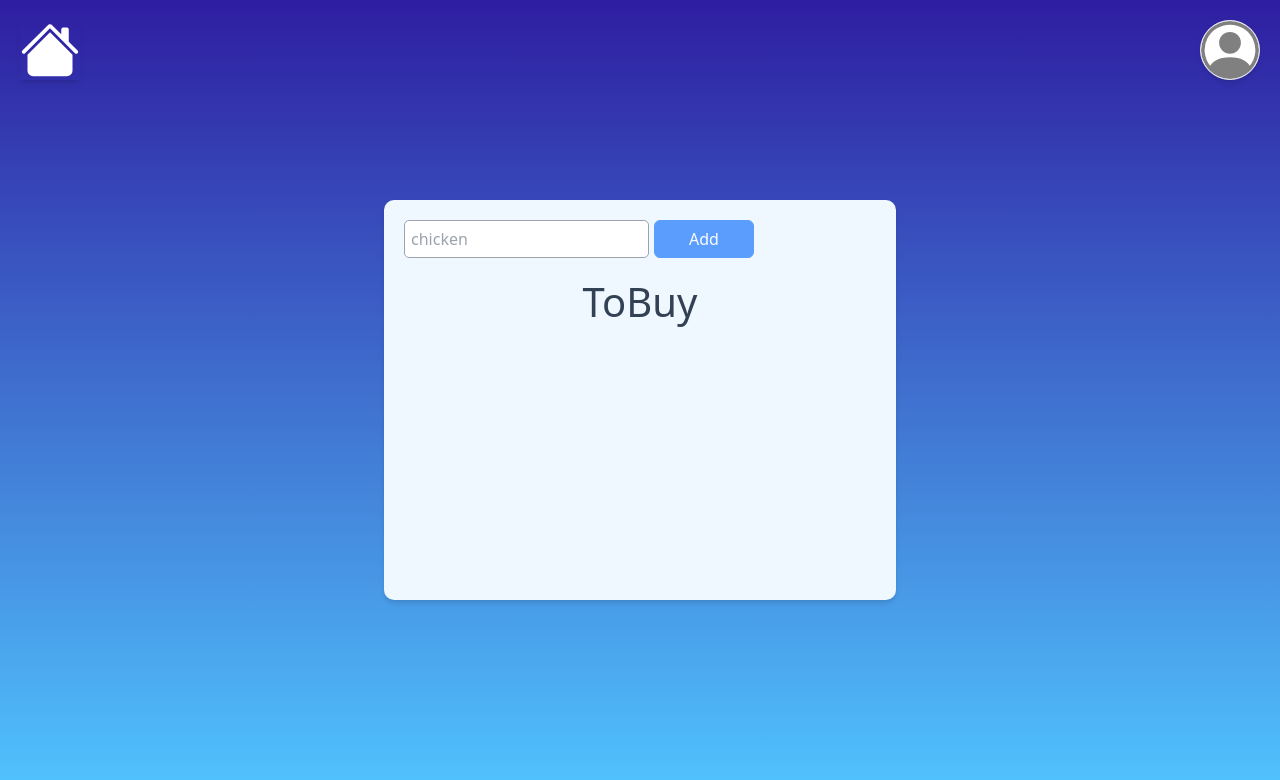
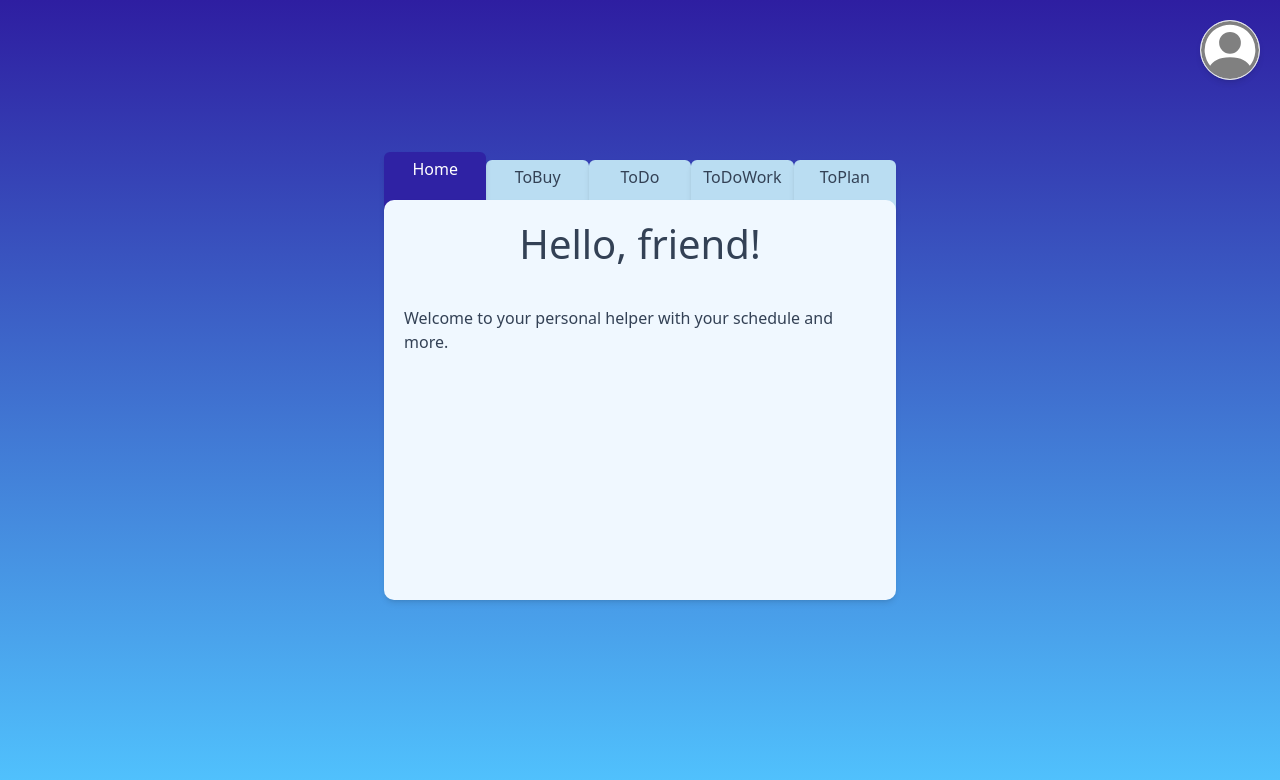
Before and after one commit to AV-Loginova/ToDoList, a React (Create React App) app in the folder frontend/: page / in a window 1280 px wide. Shown: the top 780 px of the page. Built offline with nearby package versions, Linux system fonts and the light colour scheme.

Commit message:
added tab menu and homepage

```diff
--- a/frontend/src/App.tsx
+++ b/frontend/src/App.tsx
@@ -1,100 +1,24 @@
 import React, { useState } from "react";
-import Window from "./components/shop/window";
+import Shop from "./components/shop/shop";
 import SignUp from "./components/signUp/SignUp";
 import SignIn from "./components/signIn/SignIn";
 import { useNavigate, Routes, Route, Link } from "react-router-dom";
 import * as Icon from "react-bootstrap-icons";
 import Profile from "./components/profile/Profile";
+import Navigation from "./components/navigation/navigation";
+import Home from "./components/home/home";
 
 function App() {
-  const [menuClick, setMenuClick] = useState<any>(false);
-  const navigate = useNavigate();
-
-  const handleMenu = (e: React.MouseEvent<HTMLElement>) => {
-    setMenuClick(!menuClick);
-  };
-
-  const handleSignOut = () => {
-    localStorage.clear();
-    setMenuClick(!menuClick);
-    navigate("/");
-  };
-
-  const handleHome = () => {
-    navigate("/");
-    setMenuClick(false);
-  };
   return (
     <div className="flex justify-center items-center h-[100vh]">
+      <Navigation />
       <Routes>
         <Route path="/signIn" element={<SignIn />} />
         <Route path="/signUp" element={<SignUp />} />
-        <Route path="/" element={<Window />} />
-        <Route path="profile" element={<Profile />} />
+        <Route path="/shop" element={<Shop />} />
+        <Route path="/profile" element={<Profile />} />
+        <Route path="/" element={<Home />} />
       </Routes>
-
-      <button onClick={handleMenu}>
-        <Icon.PersonCircle
-          color="grey"
-          size={60}
-          className="bg-[white] rounded-[50%] border-gray border-solid border-1 fixed top-[20px] right-[20px] shadow-md"
-        />
-      </button>
-      <button onClick={handleHome}>
-        <Icon.HouseFill
-          color="white"
-          size={60}
-          className="fixed top-[20px] left-[20px] shadow-md"
-        />
-      </button>
-
-      {localStorage.getItem("name") ? (
-        <div
-          className={`${
-            menuClick ? "" : "hidden"
-          } fixed top-[90px] right-[20px] shadow-md bg-[white] p-3 rounded-[5px] flex flex-col`}
-        >
-          <Link
-            to="/profile"
-            className="no-underline text-[black]"
-            onClick={() => {
-              setMenuClick(!menuClick);
-            }}
-          >
-            Profile
-          </Link>
-          <hr className={menuClick ? "" : "hidden"} />
-          <button onClick={handleSignOut} className="text-danger">
-            Sign Out
-          </button>
-        </div>
-      ) : (
-        <div
-          className={`${
-            menuClick ? "" : "hidden"
-          } fixed top-[90px] right-[20px] shadow-md bg-[white] p-3 rounded-[5px] flex flex-col`}
-        >
-          <Link
-            to="/signIn"
-            className="no-underline text-[black]"
-            onClick={() => {
-              setMenuClick(!menuClick);
-            }}
-          >
-            Log In
-          </Link>
-          <hr />
-          <Link
-            to="/signUp"
-            className="no-underline text-[black]"
-            onClick={() => {
-              setMenuClick(!menuClick);
-            }}
-          >
-            Sign Up
-          </Link>
-        </div>
-      )}
     </div>
   );
 }
--- /dev/null
+++ b/frontend/src/components/home/home.tsx
@@ -0,0 +1,14 @@
+import { useState } from "react";
+
+export default function Home() {
+  return (
+    <div
+      className="w-[90vw] bg-[#f0f8ff] lg:w-[40vw]
+    rounded-[10px] shadow-md p-[20px] min-h-[50vh]
+    flex flex-col items-center gap-[30px] text-slate-700 z-[1]"
+    >
+      <h1>Hello, {localStorage.getItem("name") || "friend"}!</h1>
+      Welcome to your personal helper with your schedule and more.
+    </div>
+  );
+}
--- /dev/null
+++ b/frontend/src/components/navigation/navigation.tsx
@@ -0,0 +1,112 @@
+import { useNavigate, Link, useLocation } from "react-router-dom";
+import * as Icon from "react-bootstrap-icons";
+import React, { useState } from "react";
+import data from "../../data/data";
+
+export default function Navigation() {
+  const [menuClick, setMenuClick] = useState<any>(false);
+  const location = useLocation();
+  const navigate = useNavigate();
+
+  const handleMenu = (e: React.MouseEvent<HTMLElement>) => {
+    setMenuClick(!menuClick);
+  };
+
+  const handleTab = (e: any) => {
+    data.map((tab) => {
+      tab.picked = false;
+      data[parseInt(e.target.id) - 1].picked = true;
+    });
+  };
+
+  const handleSignOut = () => {
+    localStorage.clear();
+    setMenuClick(!menuClick);
+    navigate("/");
+    window.location.reload();
+  };
+
+  return (
+    <div>
+      <button onClick={handleMenu}>
+        <Icon.PersonCircle
+          color="grey"
+          size={60}
+          className="bg-[white] rounded-[50%] border-gray border-solid border-1 fixed top-[20px] right-[20px] shadow-md"
+        />
+      </button>
+
+      {localStorage.getItem("name") ? (
+        <div
+          className={`${
+            menuClick ? "" : "hidden"
+          } fixed top-[90px] right-[20px] shadow-md bg-[white] p-3 rounded-[5px] flex flex-col z-2`}
+        >
+          <Link
+            to="/profile"
+            className="no-underline text-[black]"
+            onClick={() => {
+              setMenuClick(!menuClick);
+            }}
+          >
+            Profile
+          </Link>
+          <hr className={menuClick ? "" : "hidden"} />
+          <button onClick={handleSignOut} className="text-danger">
+            Sign Out
+          </button>
+        </div>
+      ) : (
+        <div
+          className={`${
+            menuClick ? "" : "hidden"
+          } fixed top-[90px] right-[20px] shadow-md bg-[white] p-3 rounded-[5px] flex flex-col z-2`}
+        >
+          <Link
+            to="/signIn"
+            className="no-underline text-[black]"
+            onClick={() => {
+              setMenuClick(!menuClick);
+            }}
+          >
+            Log In
+          </Link>
+          <hr />
+          <Link
+            to="/signUp"
+            className="no-underline text-[black]"
+            onClick={() => {
+              setMenuClick(!menuClick);
+            }}
+          >
+            Sign Up
+          </Link>
+        </div>
+      )}
+      <div className="h-[8vh] w-[90vw] lg:w-[40vw] fixed top-[20vh] flex ">
+        {location.pathname != "/signIn" &&
+          location.pathname != "/signUp" &&
+          data.map((tab) => {
+            return (
+              <Link
+                onClick={handleTab}
+                to={tab.link}
+                key={tab.id}
+                id={tab.id.toString()}
+                className={`${
+                  tab.picked
+                    ? "bg-[#2f22a4] text-white translate-y-[-1vh]"
+                    : "bg-[#baddf2]"
+                } rounded w-full text-center pt-[5px] shadow-md trasnsition-all duration-[500ms] no-underline text-slate-700`}
+              >
+                {/* переделать текст в картинки */}
+                {tab.title}
+              </Link>
+            );
+          })}
+      </div>
+
+      {/*  */}
+    </div>
+  );
+}
--- a/frontend/src/components/profile/Profile.tsx
+++ b/frontend/src/components/profile/Profile.tsx
@@ -38,7 +38,11 @@ function Profile() {
   };
 
   return (
-    <div className="w-[90vw] bg-[#f0f8ff] lg:w-[40vw] rounded-[10px] shadow-md p-[20px] min-h-[50vh] overflow-auto flex items-center flex-col">
+    <div
+      className="w-[90vw] bg-[#f0f8ff] lg:w-[40vw] rounded-[10px]
+    shadow-md p-[20px] min-h-[50vh] overflow-auto flex items-center
+    flex-col text-slate-700 z-1"
+    >
       <h1 className="text-center">Profile of {localStorage.getItem("name")}</h1>
       <div className="flex">
         <p className="italic">
@@ -59,6 +63,7 @@ function Profile() {
           type="text"
           onChange={handleInput}
           className="p-[6px] border-1 rounded-[5px]"
+          value={quote ? quote : ""}
         ></input>
         <button className="btn btn-primary" onClick={handleSubmit}>
           Edit
--- a/frontend/src/components/shop/window.tsx
+++ b/frontend/src/components/shop/shop.tsx
@@ -10,23 +10,20 @@ type Data = {
   checked: boolean;
 };
 
-const Window = () => {
+const Shop = () => {
   const [todos, setTodos] = useState<Data[]>(
     JSON.parse(localStorage.getItem("tasks") as string)
       ? JSON.parse(localStorage.getItem("tasks") as string)
       : []
   );
-
   const [values, setValues] = useState({
     id: parseInt(localStorage.getItem("id") as string),
     tasks: localStorage.getItem("tasks"),
     count: parseInt(localStorage.getItem("count") as string),
   });
-  const [count, setCount] = useState(0);
 
   const addTodo = (todo: string) => {
     setTodos([...todos, { id: uuid(), task: todo, checked: false }]);
-    setCount(count + 1);
   };
 
   const deleteTodo = (id: string) => {
@@ -42,19 +39,22 @@ const Window = () => {
         return (todo.checked = val);
       }
     });
+    setTodos([...todos]);
   };
   return (
-    <div className="w-[90vw] bg-[#f0f8ff] lg:w-[40vw] rounded-[10px] shadow-md p-[20px] min-h-[50vh]">
+    <div className="w-[90vw] bg-[#f0f8ff] lg:w-[40vw] rounded-[10px] shadow-md p-[20px] min-h-[50vh] z-1">
       <Input key="input" addTodo={addTodo} />
       <h1 className="text-center text-slate-700 mb-[20px]">
         ToBuy
         {localStorage.getItem("name") && ` for ${localStorage.getItem("name")}`}
       </h1>
-      <div className="h-[28vh] overflow-y-auto">
+      <div className="h-[25vh] overflow-y-auto">
         {todos.map((todo, index) => {
-          localStorage.setItem("tasks", JSON.stringify(todos));
+          localStorage.getItem("name") &&
+            localStorage.setItem("tasks", JSON.stringify(todos));
+
           axios
-            .post("http://localhost:8081/", values)
+            .post("http://localhost:8081/shop", values)
             .then((res) => {
               // console.log(res);
             })
@@ -75,4 +75,4 @@ const Window = () => {
   );
 };
 
-export default Window;
+export default Shop;
--- a/frontend/src/components/shop/toDo.tsx
+++ b/frontend/src/components/shop/toDo.tsx
@@ -25,7 +25,7 @@ const ToDo = ({ task, deleteTodo, isChecked }: Props) => {
     <div className="flex justify-between gap-[5px]">
       <input
         type="checkbox"
-        className="form-check-input"
+        className="form-check-input ml-[10px]"
         checked={task.checked}
         onChange={handleChecked}
       ></input>
--- /dev/null
+++ b/frontend/src/data/data.tsx
@@ -0,0 +1,41 @@
+type tabsData = {
+  id: number;
+  title: string;
+  picked: boolean;
+  link: string;
+};
+
+const data: tabsData[] = [
+  {
+    id: 1,
+    title: "Home",
+    picked: true,
+    link: "/",
+  },
+  {
+    id: 2,
+    title: "ToBuy",
+    picked: false,
+    link: "/shop",
+  },
+  {
+    id: 3,
+    title: "ToDo",
+    picked: false,
+    link: "/",
+  },
+  {
+    id: 4,
+    title: "ToDoWork",
+    picked: false,
+    link: "/",
+  },
+  {
+    id: 5,
+    title: "ToPlan",
+    picked: false,
+    link: "/",
+  },
+];
+
+export default data;
```
Also changed, not shown: 1 other file (tests, documents, lock files or other folders).
